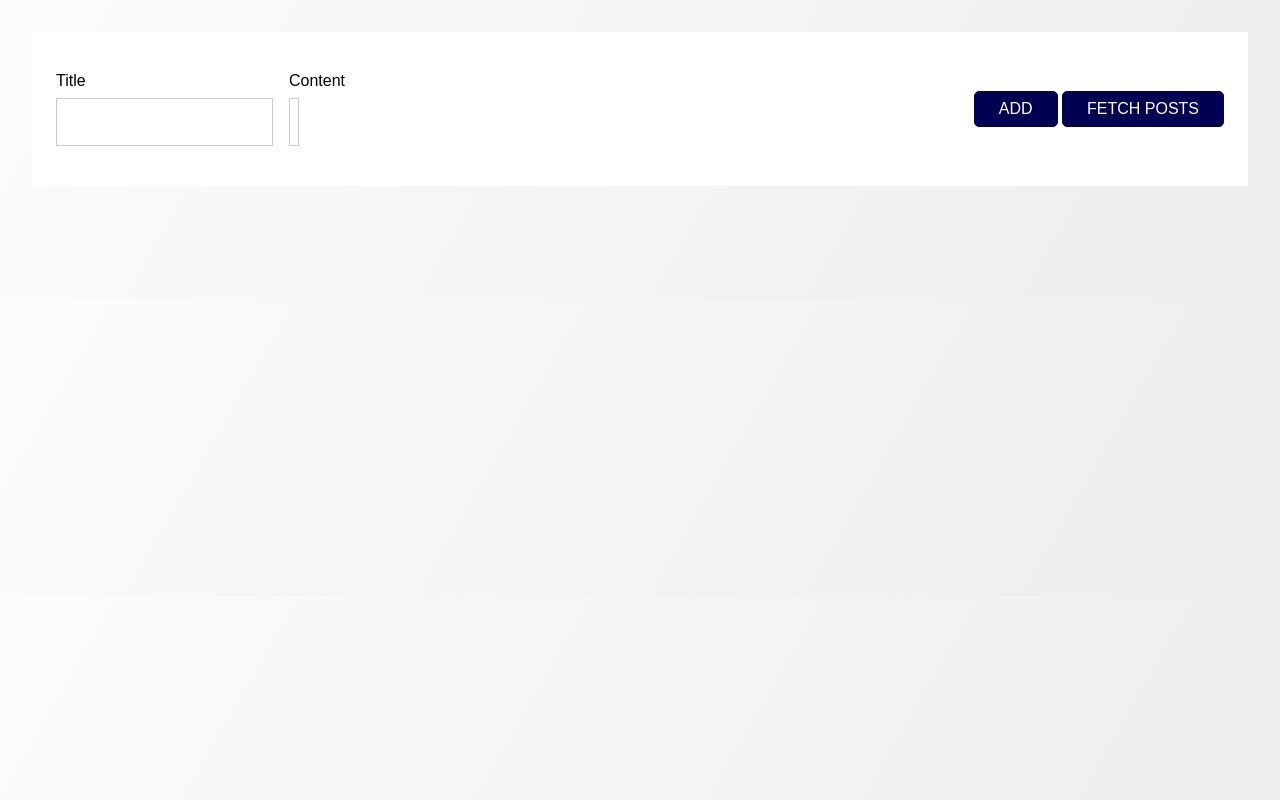
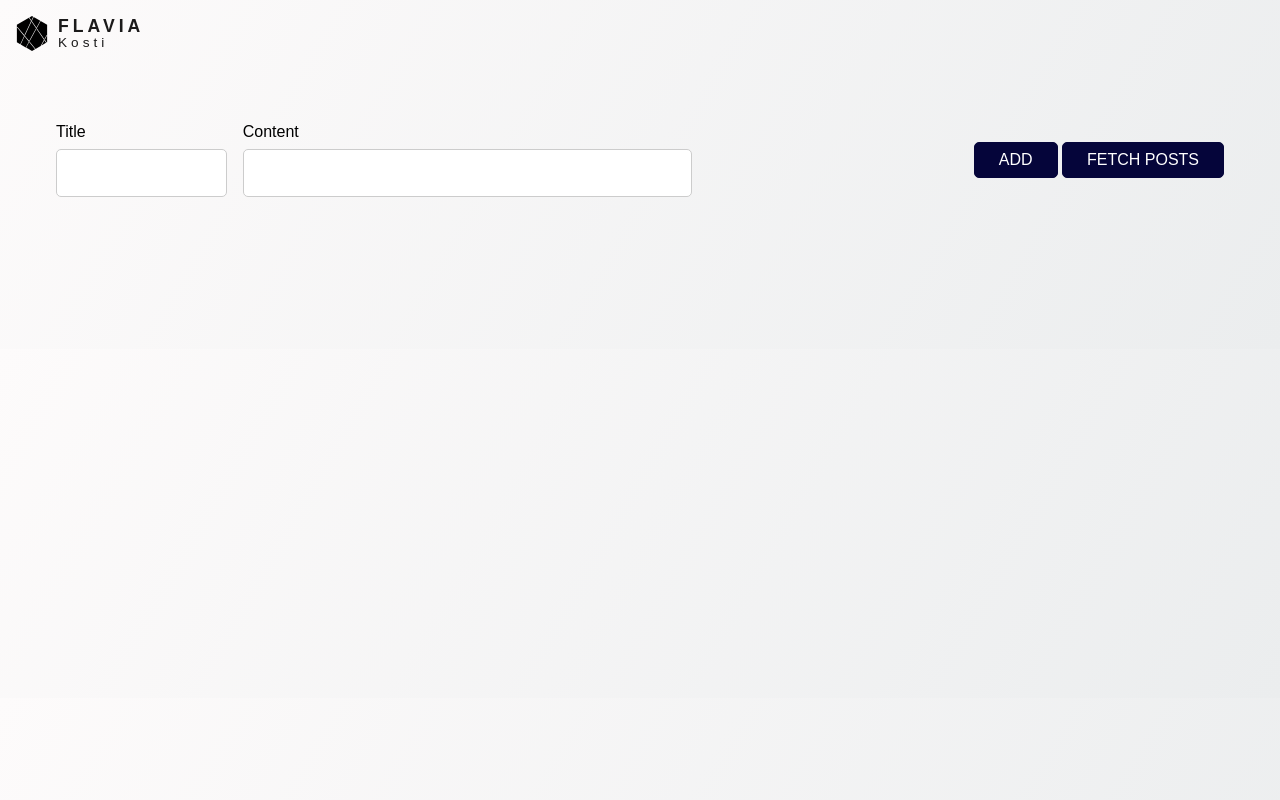
Before and after one commit to flavia3107/javascript-http, a plain HTML site: page index.html in a window 1280 px wide. Drawn offline with Linux system fonts and the light colour scheme.

Commit message:
Javascript-Http: Update style P2

```diff
--- a/assets/styles/app.css
+++ b/assets/styles/app.css
@@ -13,9 +13,9 @@ body {
 
 button {
 	font: inherit;
-	border: 1px solid #000053;
+	border: 1px solid #05053a;
 	color: white;
-	background: #000053;
+	background: #05053a;
 	padding: 0.5rem 1.5rem;
 	border-radius: 5px;
 	cursor: pointer;
@@ -27,8 +27,8 @@ button:focus {
 
 button:hover,
 button:active {
-	background: #12128a;
-	border-color: #12128a;
+	background: #141470;
+	border-color: #141470;
 }
 
 label,
@@ -46,6 +46,7 @@ textarea {
 	border: 1px solid #ccc;
 	height: 3rem;
 	resize: none;
+	border-radius: 5px;
 }
 
 input:focus,
@@ -61,12 +62,15 @@ textarea {
 section {
 	width: 95%;
 	margin: 2rem auto;
-	background-color: #fff;
 	padding: 1.5rem;
 }
 
 .form-control {
 	margin: 0.5rem 0;
+}
+
+.form-control:has(textarea) {
+	width: 100%;
 }
 
 form,
@@ -113,19 +117,15 @@ form,
 }
 
 .post-item button {
-	border-color: #920101;
-	background: #920101;
+	border-color: #103c5c;
+	background: #103c5c;
 	margin-top: 1rem;
 }
 
 .post-item button:hover,
 .post-item button:active {
-	border-color: #dd2929;
-	background: #dd2929;
-}
-
-#available-posts {
-	background-color: transparent;
+	border-color: #174b70;
+	background: #174b70;
 }
 
 .posts {
@@ -134,3 +134,65 @@ form,
 	grid-template-columns: repeat(auto-fill, minmax(19rem, 1fr));
 	gap: 1rem;
 }
+
+::-webkit-scrollbar {
+	height: 9px;
+	width: 9px;
+}
+
+::-webkit-scrollbar-thumb {
+	background: #d3d3d3;
+	width: 9px;
+}
+
+::-webkit-scrollbar-track {
+	background: transparent;
+	width: 9px;
+}
+
+::-webkit-scrollbar-corner {
+	background: transparent;
+}
+
+.logo {
+	display: flex;
+	text-decoration: none;
+	padding: 1rem 0 0 1rem;
+	width: 10rem;
+}
+
+.logo > img {
+	height: 35px;
+}
+
+.logo-txt {
+	padding-left: 7px;
+	display: flex;
+	flex-direction: column;
+	color: #1b1a1a;
+	align-items: flex-start;
+}
+
+.logo-img {
+	width: 2rem;
+	margin-right: 3px;
+}
+
+.logo-txt h1,
+.logo-txt span {
+	margin: 0;
+	padding: 0;
+	line-height: 1;
+	letter-spacing: 4px;
+}
+
+.logo-txt h1 {
+	font-weight: bolder;
+	font-size: 1.1rem;
+	margin-top: 2px;
+}
+
+.logo-txt span {
+	font-weight: lighter;
+	font-size: 0.85rem;
+}
--- a/index.html
+++ b/index.html
@@ -11,6 +11,15 @@
 </head>
 
 <body>
+	<header>
+		<a class="logo" href="https://all-projects-portfolio.web.app/" target="_blank">
+			<img class="logo-img" src="./assets/logo.svg" />
+			<div class="logo-txt">
+				<h1>FLAVIA</h1>
+				<span>Kosti</span>
+			</div>
+		</a>
+	</header>
 	<template id="single-post">
 		<li class="post-item">
 			<h2></h2>
```
Also changed, not shown: assets/logo.svg (added).
